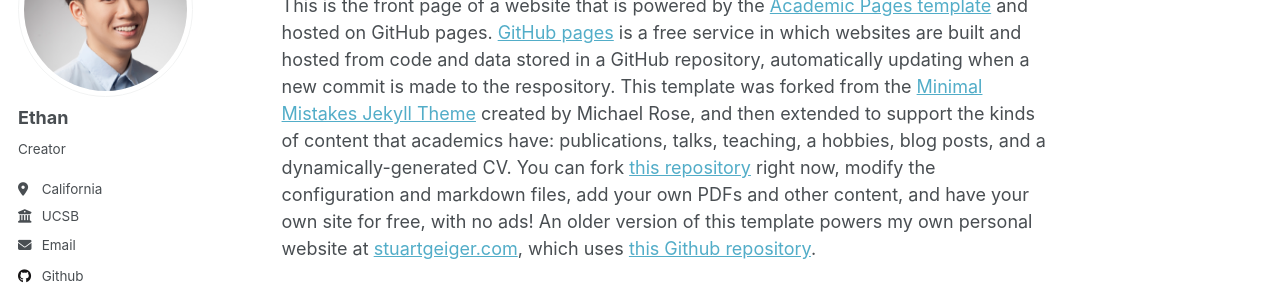
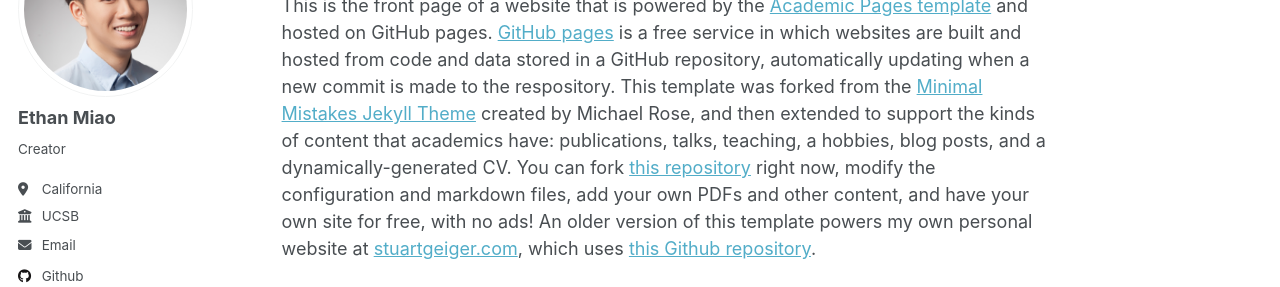
Before and after one commit to Miaojj287/miaojj287.github.io, a Jekyll site: the page built from _pages/about.md, in a window 1280 px wide. Shown: the part 184-471 px from the top of the page. Built offline with Jekyll 4.4.1, drawn with Linux system fonts in a browser that asks for light colours.

Commit message:
Update _config.yml

```diff
--- a/_config.yml
+++ b/_config.yml
@@ -22,7 +22,7 @@ repository               : "academicpages/academicpages.github.io"
 author:
   # Biographic information
   avatar           : "profile.png"
-  name             : "Ethan"
+  name             : "Ethan Miao"
   pronouns         : # example: "she/her"
   bio              : "Creator"
   location         : "California"
```
